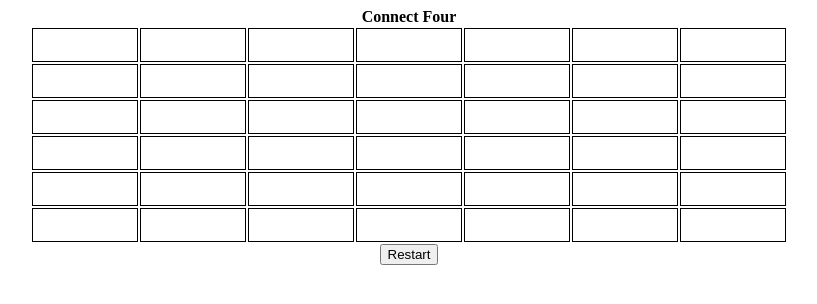
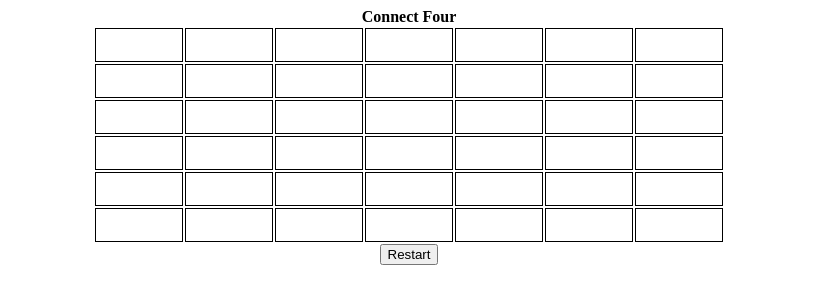
Before and after one commit to jediscript/connect-four, a PHP site: page / in a window 1280 px wide. Shown: the top 304 px of the page, without its empty margins (231-1048 px from the left). Run offline with PHP 8.4, Linux system fonts and the light colour scheme.

Commit message:
adjust grid size

```diff
--- a/connect-four.css
+++ b/connect-four.css
@@ -11,8 +11,8 @@
 }
 
 .box-grid {
-    width: 60%;
-    margin: 0 20%;
+    width: 50%;
+    margin: 0 25%;
 }
 
 #button_wrapper {
```
